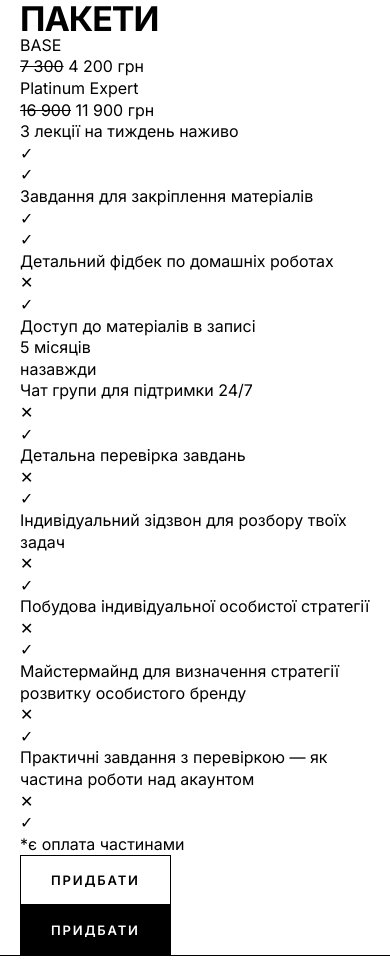
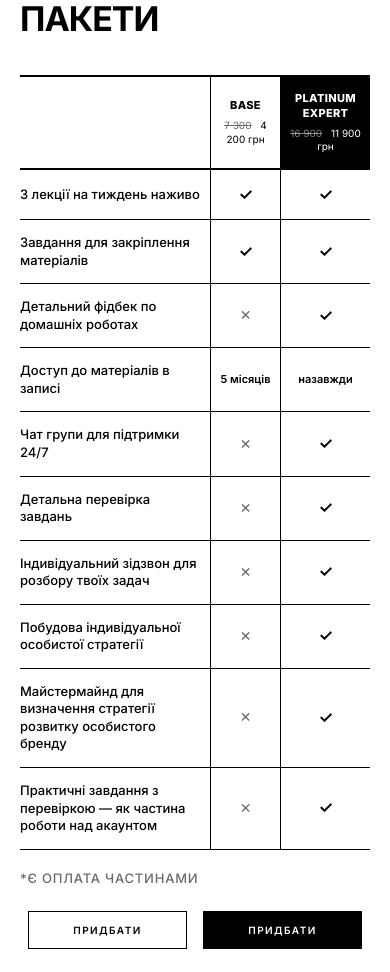
Before and after one commit to Kameneva-tn/PRO-PHOTO-SMM, a plain HTML site: page index.html in a window 390 px wide. Shown: the part 7397-8369 px from the top of the page. Drawn offline with Linux system fonts and the light colour scheme.

Commit message:
Refactor comparison table styles and responsiveness
Updated styles for comparison table and responsive design.

```diff
--- a/css/styles.css
+++ b/css/styles.css
@@ -411,45 +411,50 @@ ul { list-style: none; }
   max-width: 900px;
 }
 
-/* ===== PACKAGES ===== */
+/* ===== PACKAGES — comparison table ===== */
 .packages { border-bottom: var(--hair) solid var(--ink); }
-.packages .container { padding-top: 70px; padding-bottom: 0; }
-.packages__grid {
-  display: grid; grid-template-columns: repeat(3, 1fr);
-  border-top: var(--hair) solid var(--ink);
-  margin: 40px -20px 0;
+.packages .container { padding-top: 70px; padding-bottom: 70px; }
+.cmp { margin-top: 40px; border-top: 2px solid var(--ink); }
+.cmp__row {
+  display: grid;
+  grid-template-columns: 1fr 180px 220px;
+  align-items: center;
+  border-bottom: var(--hair) solid var(--ink);
 }
-.pkg {
-  position: relative;
-  padding: 40px 28px;
-  border-right: var(--hair) solid var(--ink);
-  border-bottom: var(--hair) solid var(--ink);
-  display: flex; flex-direction: column; gap: 18px;
+.cmp__row--head { border-bottom: 2px solid var(--ink); }
+.cmp__feature {
+  padding: 20px 16px 20px 0;
+  font-size: 16px;
+  font-weight: 500;
 }
-.pkg:last-child { border-right: none; }
-.pkg--featured { background: var(--ink); color: var(--bg); }
-.pkg--featured .pkg__old { color: rgba(255,255,255,.5); }
-.pkg--featured .pkg__list li { color: rgba(255,255,255,.85); }
-.pkg--featured .pkg__list li::before { color: var(--bg); }
-.pkg--featured .pkg__note, .pkg--featured .pkg__deadline { color: rgba(255,255,255,.6); }
-.pkg--featured .btn { border-color: var(--bg); background: var(--bg); color: var(--ink); }
-.pkg--featured .btn:hover { background: transparent; color: var(--bg); }
-.pkg__badge {
-  position: absolute; top: 0; right: 0;
-  background: var(--bg); color: var(--ink);
-  font-size: 10px; font-weight: 700; letter-spacing: 0.14em; text-transform: uppercase;
-  padding: 8px 14px; border-left: var(--hair) solid var(--bg); border-bottom: var(--hair) solid var(--bg);
+.cmp__col {
+  padding: 20px 10px;
+  text-align: center;
+  border-left: var(--hair) solid var(--ink);
+  align-self: stretch;
+  display: flex;
+  flex-direction: column;
+  align-items: center;
+  justify-content: center;
+  gap: 6px;
 }
-.pkg__name { font-size: 26px; font-weight: 700; text-transform: uppercase; letter-spacing: -0.02em; }
-.pkg__price { display: flex; align-items: baseline; gap: 12px; }
-.pkg__old { color: var(--muted); text-decoration: line-through; font-size: 16px; }
-.pkg__new { font-size: 40px; font-weight: 700; letter-spacing: -0.03em; }
-.pkg__deadline { font-size: 11px; letter-spacing: 0.08em; text-transform: uppercase; margin-top: -12px; }
-.pkg__list { display: flex; flex-direction: column; gap: 12px; flex: 1; }
-.pkg__list li { position: relative; padding-left: 24px; font-size: 14px; }
-.pkg__list li::before { content: "→"; position: absolute; left: 0; top: 0; font-weight: 700; }
-.pkg__note { font-size: 11px; letter-spacing: 0.06em; text-transform: uppercase; color: var(--muted); }
-.pkg__btn { margin-top: 6px; }
+.cmp__col--featured { background: var(--ink); color: var(--bg); }
+.cmp__pkg {
+  font-size: 15px;
+  font-weight: 800;
+  text-transform: uppercase;
+  letter-spacing: 0.06em;
+}
+.cmp__price { font-size: 13px; }
+.cmp__price s { color: var(--muted); margin-right: 6px; }
+.cmp__col--featured .cmp__price s { color: rgba(255,255,255,.5); }
+.cmp__yes { font-size: 20px; font-weight: 700; }
+.cmp__no { font-size: 18px; color: var(--muted); }
+.cmp__txt { font-size: 14px; font-weight: 600; }
+.cmp__note { font-size: 11px; letter-spacing: 0.06em; text-transform: uppercase; color: var(--muted); }
+.cmp__row--buy { border-bottom: none; padding-top: 6px; }
+.cmp__row--buy .cmp__col { border-left: none; padding: 20px 8px; }
+.cmp__row--buy .btn { width: 100%; padding: 14px 10px; font-size: 12px; }
 
 /* ===== LECTURERS ===== */
 .lecturers { border-bottom: var(--hair) solid var(--ink); }
@@ -598,7 +603,7 @@ ul { list-style: none; }
 /* ===== RESPONSIVE ===== */
 @media (max-width: 1024px) {
   .stats__grid, .how__grid, .gallery__grid { grid-template-columns: repeat(2, 1fr); }
-  .forwhom__grid, .packages__grid, .lecturers__grid { grid-template-columns: repeat(2, 1fr); }
+  .forwhom__grid, .lecturers__grid { grid-template-columns: repeat(2, 1fr); }
   .reviews__grid { grid-template-columns: repeat(2, 1fr); }
   .hero__inner { grid-template-columns: 1fr 0.8fr; gap: 30px; }
 }
@@ -641,9 +646,9 @@ ul { list-style: none; }
 }
 @media (max-width: 560px) {
   .stats__grid, .how__grid, .gallery__grid,
-  .forwhom__grid, .packages__grid, .lecturers__grid { grid-template-columns: 1fr; }
+  .forwhom__grid, .lecturers__grid { grid-template-columns: 1fr; }
   .reviews__grid { grid-template-columns: 1fr; }
-  .stat, .card, .lecturer, .how__step, .pkg, .review { border-right: none; }
+  .stat, .card, .lecturer, .how__step, .review { border-right: none; }
   .stat, .how__step { border-bottom: var(--hair) solid var(--ink); }
   .stats__grid .stat:last-child, .how__grid .how__step:last-child { border-bottom: none; }
   .prog-head { grid-template-columns: 150px 1fr auto; gap: 14px; }
@@ -653,4 +658,16 @@ ul { list-style: none; }
   .prog-toggle { font-size: 30px; padding-bottom: 10px; }
   .prog-body p { padding: 0 0 20px; font-size: 14px; }
   .program__cap { width: 84px; height: 68px; top: -6px; }
+  /* порівняльна таблиця пакетів на мобільному */
+  .cmp__row { grid-template-columns: 1fr 70px 90px; }
+  .cmp__feature { font-size: 13px; padding: 14px 10px 14px 0; }
+  .cmp__col { padding: 14px 4px; }
+  .cmp__pkg { font-size: 11px; letter-spacing: 0.03em; }
+  .cmp__price { font-size: 10px; }
+  .cmp__yes { font-size: 16px; }
+  .cmp__no { font-size: 14px; }
+  .cmp__txt { font-size: 11px; }
+  .cmp__row--buy { grid-template-columns: 1fr 1fr; }
+  .cmp__row--buy .cmp__feature { grid-column: 1 / -1; padding-bottom: 4px; }
+  .cmp__row--buy .btn { font-size: 10px; padding: 12px 6px; }
 }
```
